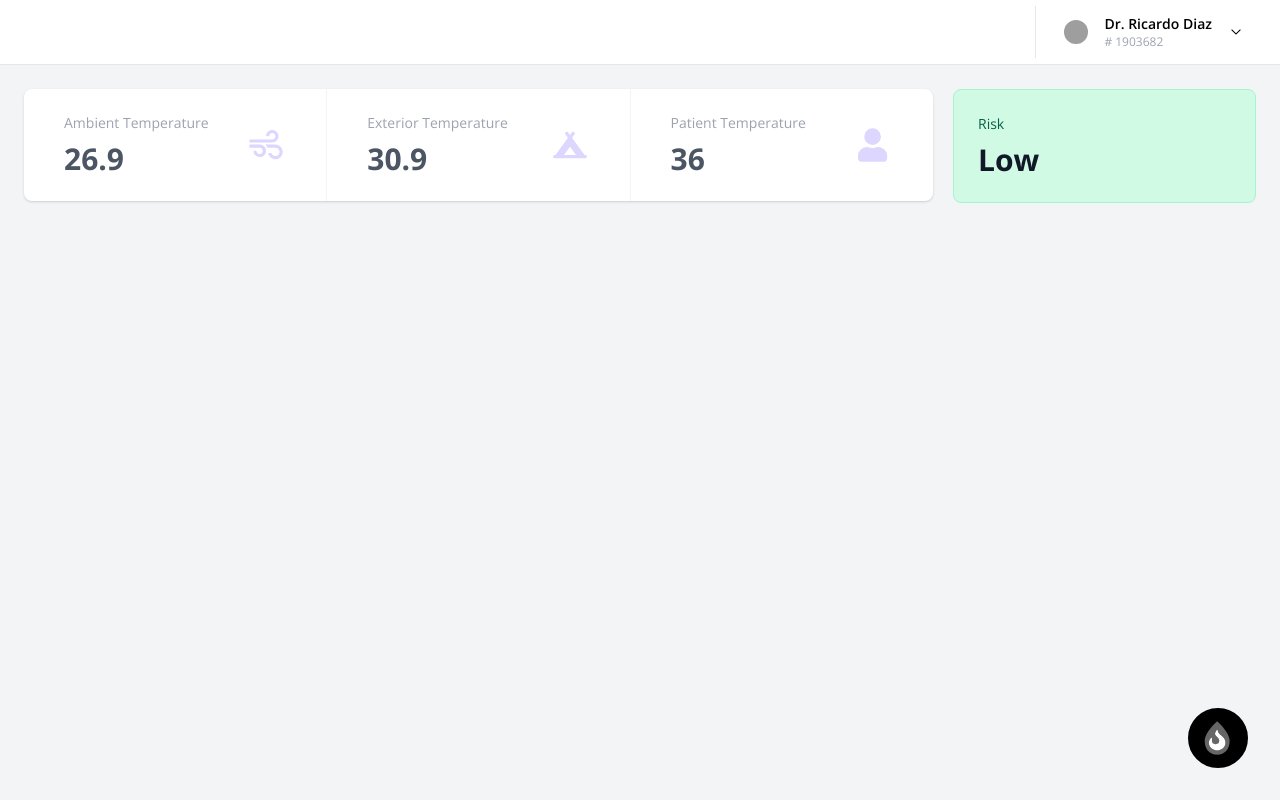
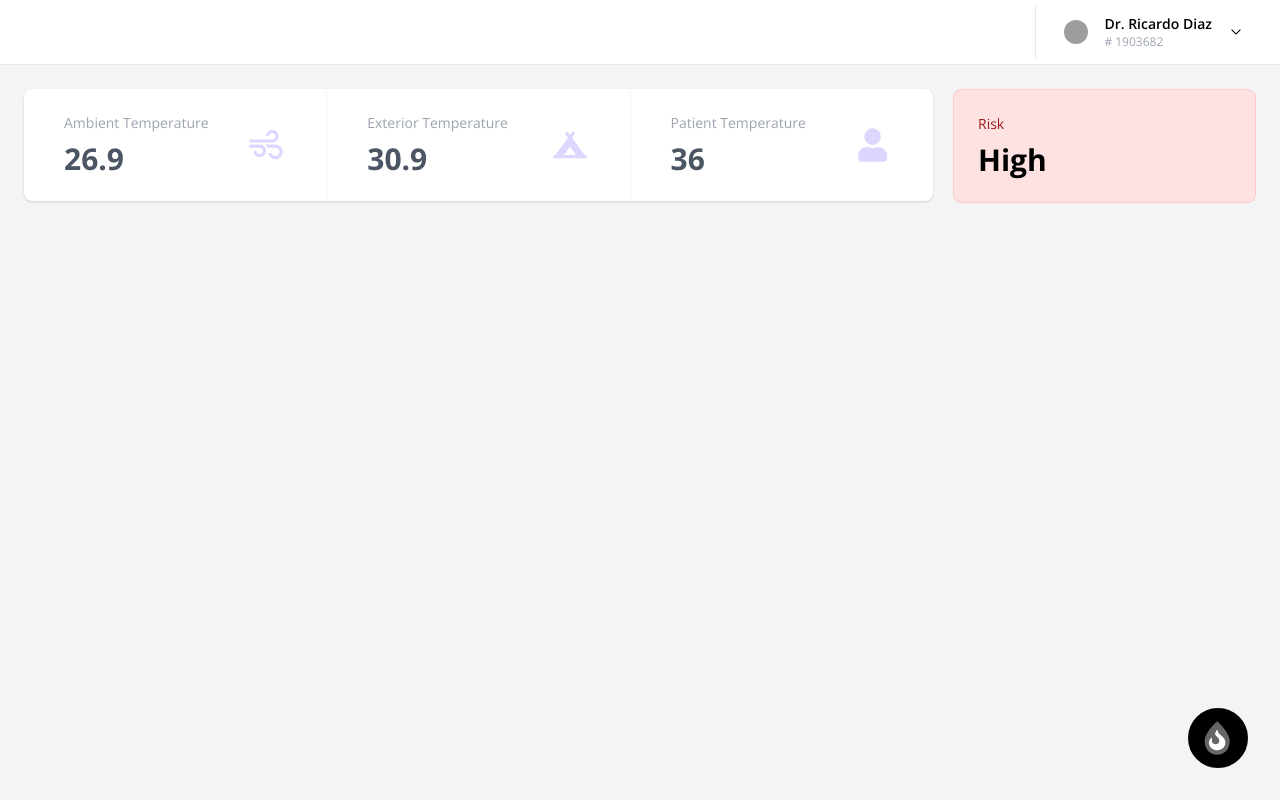
Before and after one commit to serudda/evacenter-frontend-challenge, a React (Create React App) app: page /dashboard in a window 1280 px wide. Built offline with nearby package versions, Linux system fonts and the light colour scheme; grey boxes are pictures that could not be loaded.

Commit message:
[refactor] isolate Risk card from the Dashboard Page

```diff
--- /dev/null
+++ b/src/app/components/atoms/Cards/RiskCard/RiskCard.css
@@ -0,0 +1,37 @@
+.ec-risk-card {
+  &--default {
+    background-color: theme('colors.gray.200');
+    border-color: theme('colors.gray.400');
+
+    .title {
+      color: theme('colors.gray.800');
+    }
+  }
+
+  &--positive {
+    background-color: theme('colors.green.100');
+    border-color: theme('colors.green.200');
+
+    .title {
+      color: theme('colors.green.800');
+    }
+  }
+
+  &--warning {
+    background-color: theme('colors.yellow.100');
+    border-color: theme('colors.yellow.200');
+
+    .title {
+      color: theme('colors.yellow.800');
+    }
+  }
+
+  &--negative {
+    background-color: theme('colors.red.100');
+    border-color: theme('colors.red.200');
+
+    .title {
+      color: theme('colors.red.800');
+    }
+  }
+}
--- /dev/null
+++ b/src/app/components/atoms/Cards/RiskCard/RiskCard.tsx
@@ -0,0 +1,45 @@
+/* --- DEPENDENCIES --- */
+import React from 'react';
+import cn from 'classnames';
+import './RiskCard.css';
+/* -------------------- */
+
+export enum Type {
+  default = 'default',
+  positive = 'positive',
+  warning = 'warning',
+  negative = 'negative',
+}
+
+export enum Title {
+  default = '-',
+  positive = 'Low',
+  warning = 'Mid',
+  negative = 'High',
+}
+
+type Props = {
+  readonly type: Type;
+  readonly className?: string;
+};
+
+const RiskCard: React.FC<Props> = ({ type = Type.default, className }) => {
+  /*------------------*/
+  /* CLASS ASSIGNMENT */
+  /*------------------*/
+  const riskCardClass = cn(className, 'ec-risk-card flex flex-col p-6 space-y-2 w-full border rounded-lg', {
+    [`ec-risk-card--${type}`]: true,
+  });
+
+  /*------------------*/
+  /*    RENDER JSX    */
+  /*------------------*/
+  return (
+    <div className={riskCardClass}>
+      <span className="title font-regular text-sm">Risk</span>
+      <span className="font-bold text-3xl">{Title[type]}</span>
+    </div>
+  );
+};
+
+export default RiskCard;
--- a/src/app/pages/DashboardPage/DashboardPage.tsx
+++ b/src/app/pages/DashboardPage/DashboardPage.tsx
@@ -9,10 +9,6 @@ type Props = {
 };
 
 const DashboardPage: React.FC<Props> = ({ className }) => {
-  /*------------------*/
-  /*  INIT VARIABLES  */
-  /*------------------*/
-
   /*--------------------*/
   /*  CLASS ASSIGNMENT  */
   /*--------------------*/
--- a/src/app/pages/DashboardPage/StatsSection/StatsSection.tsx
+++ b/src/app/pages/DashboardPage/StatsSection/StatsSection.tsx
@@ -2,6 +2,7 @@
 import React from 'react';
 import cn from 'classnames';
 import { Catalog as IconCatalog } from '@primitives/Icon/Icon';
+import RiskCard, { Type as RiskCardType } from '@atoms/Cards/RiskCard/RiskCard';
 import Stat from '@atoms/Stat/Stat';
 /* -------------------- */
 
@@ -18,10 +19,6 @@ const StatsSection: React.FC<Props> = ({ className }) => {
   /*  CLASS ASSIGNMENT  */
   /*--------------------*/
   const statsSectionClass = cn('stats-section flex space-x-5', className);
-
-  /*--------------------------*/
-  /*          HANDLES         */
-  /*--------------------------*/
 
   /*------------------*/
   /*    RENDER JSX    */
@@ -46,10 +43,7 @@ const StatsSection: React.FC<Props> = ({ className }) => {
         </div>
       </div>
       <div className="w-1/4">
-        <div className="flex flex-col p-6 space-y-2 w-full bg-green-100 border border-green-200 rounded-lg">
-          <span className="text-green-800 font-regular text-sm">Risk</span>
-          <span className="text-gray-900 font-bold text-3xl">Low</span>
-        </div>
+        <RiskCard type={RiskCardType.negative} />
       </div>
     </div>
   );
```
